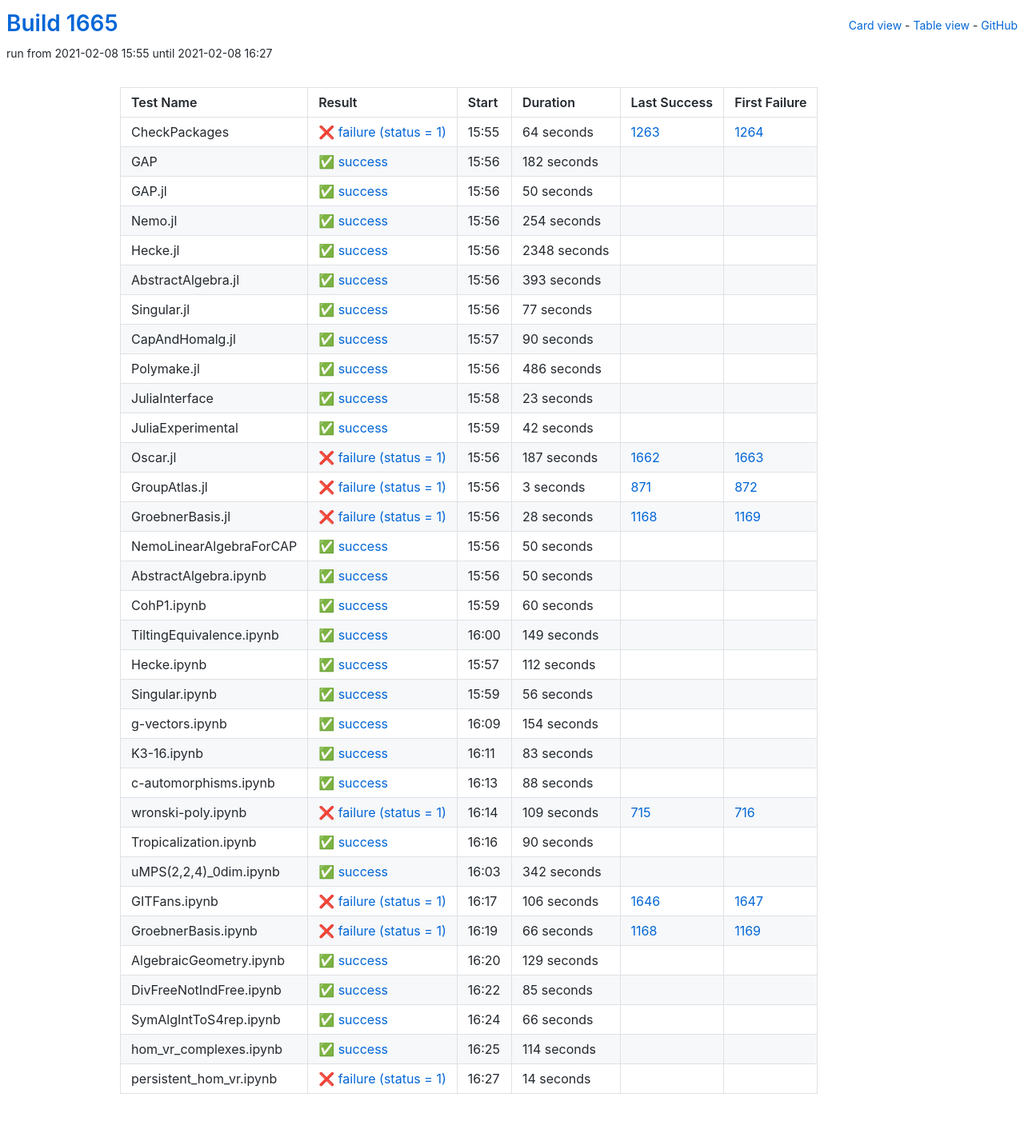
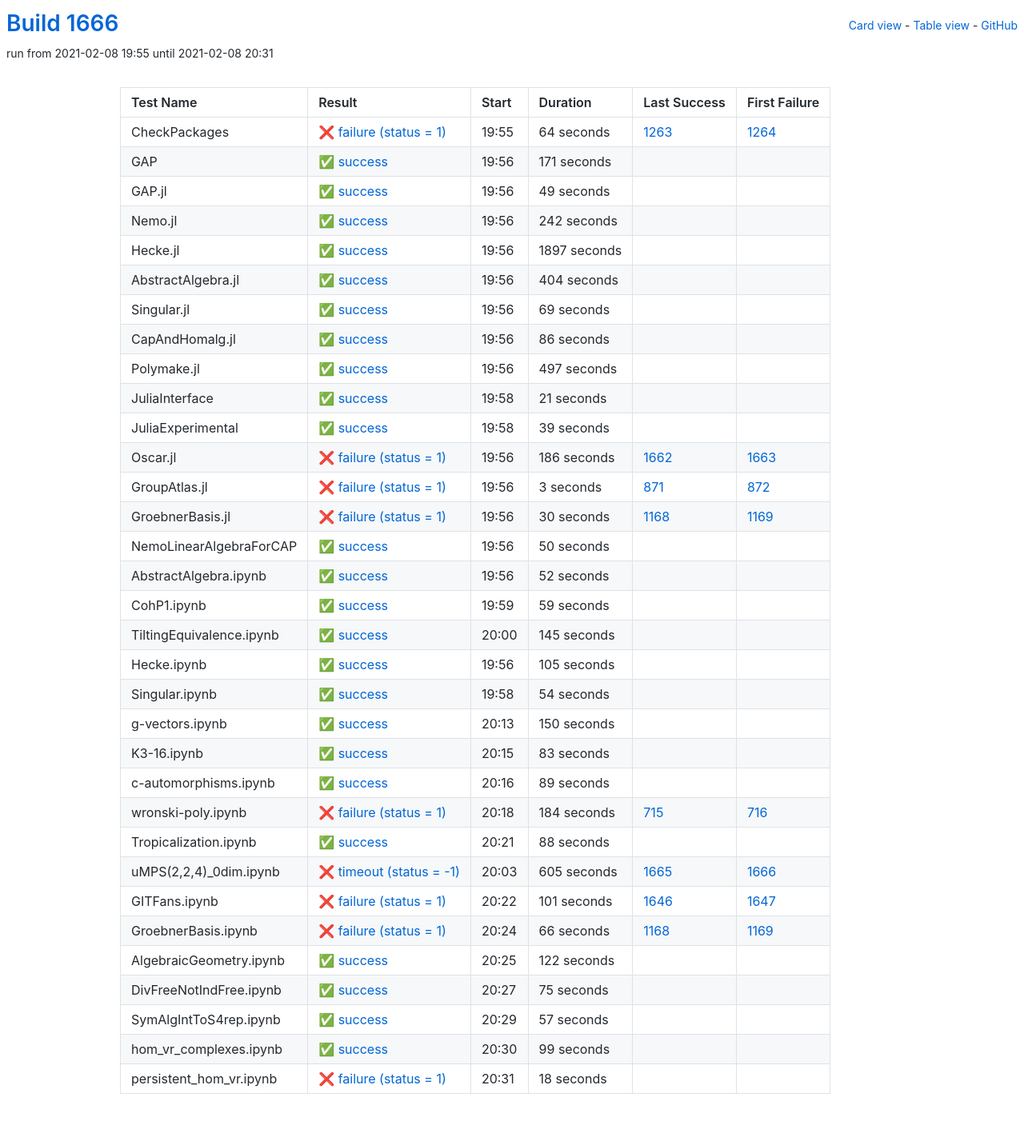
Before and after one commit to oscar-system/oscar-ci-status-stable, a Jekyll site: the page built from table.html, in a window 1280 px wide. Shown: the whole page at 80% size. Built offline with Jekyll 4.4.1, drawn with Linux system fonts in a browser that asks for light colours.

Commit message:
Build #1666

```diff
--- a/_data/ci.yml
+++ b/_data/ci.yml
@@ -1,6 +1,6 @@
 ---
-build: 1665
-build_url: https://oscarci.mathematik.uni-kl.de/job/oscar-stable/1665/
+build: 1666
+build_url: https://oscarci.mathematik.uni-kl.de/job/oscar-stable/1666/
 job: oscar-stable
 organization: oscar-system
 repo: oscar-ci-status-stable
@@ -8,8 +8,8 @@ repourl: https://github.com/oscar-system/oscar-ci-status-stable
 tests:
 - name: CheckPackages
   id: checkpackages
-  log: https://oscarci.mathematik.uni-kl.de/job/oscar-stable/1665/artifact/logs/build-1665/CheckPackages.log
-  start: 2021-02-08 15:55
+  log: https://oscarci.mathematik.uni-kl.de/job/oscar-stable/1666/artifact/logs/build-1666/CheckPackages.log
+  start: 2021-02-08 19:55
   success: false
   exitcode: 1
   status: failure
@@ -20,140 +20,140 @@ tests:
   first_failure_url: https://oscarci.mathematik.uni-kl.de/job/oscar-stable/1264/
 - name: GAP
   id: gap
-  log: https://oscarci.mathematik.uni-kl.de/job/oscar-stable/1665/artifact/logs/build-1665/GAP.log
-  start: 2021-02-08 15:56
+  log: https://oscarci.mathematik.uni-kl.de/job/oscar-stable/1666/artifact/logs/build-1666/GAP.log
+  start: 2021-02-08 19:56
   success: true
   exitcode: 0
   status: success
-  duration: 182
+  duration: 171
   last_success: false
   last_success_url:
   first_failure: false
   first_failure_url:
 - name: GAP.jl
   id: gap-jl
-  log: https://oscarci.mathematik.uni-kl.de/job/oscar-stable/1665/artifact/logs/build-1665/GAP.jl.log
-  start: 2021-02-08 15:56
+  log: https://oscarci.mathematik.uni-kl.de/job/oscar-stable/1666/artifact/logs/build-1666/GAP.jl.log
+  start: 2021-02-08 19:56
   success: true
   exitcode: 0
   status: success
-  duration: 50
+  duration: 49
   last_success: false
   last_success_url:
   first_failure: false
   first_failure_url:
 - name: Nemo.jl
   id: nemo-jl
-  log: https://oscarci.mathematik.uni-kl.de/job/oscar-stable/1665/artifact/logs/build-1665/Nemo.jl.log
-  start: 2021-02-08 15:56
+  log: https://oscarci.mathematik.uni-kl.de/job/oscar-stable/1666/artifact/logs/build-1666/Nemo.jl.log
+  start: 2021-02-08 19:56
   success: true
   exitcode: 0
   status: success
-  duration: 254
+  duration: 242
   last_success: false
   last_success_url:
   first_failure: false
   first_failure_url:
 - name: Hecke.jl
   id: hecke-jl
-  log: https://oscarci.mathematik.uni-kl.de/job/oscar-stable/1665/artifact/logs/build-1665/Hecke.jl.log
-  start: 2021-02-08 15:56
+  log: https://oscarci.mathematik.uni-kl.de/job/oscar-stable/1666/artifact/logs/build-1666/Hecke.jl.log
+  start: 2021-02-08 19:56
   success: true
   exitcode: 0
   status: success
-  duration: 2348
+  duration: 1897
   last_success: false
   last_success_url:
   first_failure: false
   first_failure_url:
 - name: AbstractAlgebra.jl
   id: abstractalgebra-jl
-  log: https://oscarci.mathematik.uni-kl.de/job/oscar-stable/1665/artifact/logs/build-1665/AbstractAlgebra.jl.log
-  start: 2021-02-08 15:56
+  log: https://oscarci.mathematik.uni-kl.de/job/oscar-stable/1666/artifact/logs/build-1666/AbstractAlgebra.jl.log
+  start: 2021-02-08 19:56
   success: true
   exitcode: 0
   status: success
-  duration: 393
+  duration: 404
   last_success: false
   last_success_url:
   first_failure: false
   first_failure_url:
 - name: Singular.jl
   id: singular-jl
-  log: https://oscarci.mathematik.uni-kl.de/job/oscar-stable/1665/artifact/logs/build-1665/Singular.jl.log
-  start: 2021-02-08 15:56
+  log: https://oscarci.mathematik.uni-kl.de/job/oscar-stable/1666/artifact/logs/build-1666/Singular.jl.log
+  start: 2021-02-08 19:56
   success: true
   exitcode: 0
   status: success
-  duration: 77
+  duration: 69
   last_success: false
   last_success_url:
   first_failure: false
   first_failure_url:
 - name: CapAndHomalg.jl
   id: capandhomalg-jl
-  log: https://oscarci.mathematik.uni-kl.de/job/oscar-stable/1665/artifact/logs/build-1665/CapAndHomalg.jl.log
-  start: 2021-02-08 15:57
+  log: https://oscarci.mathematik.uni-kl.de/job/oscar-stable/1666/artifact/logs/build-1666/CapAndHomalg.jl.log
+  start: 2021-02-08 19:56
   success: true
   exitcode: 0
   status: success
-  duration: 90
+  duration: 86
   last_success: false
   last_success_url:
   first_failure: false
   first_failure_url:
 - name: Polymake.jl
   id: polymake-jl
-  log: https://oscarci.mathematik.uni-kl.de/job/oscar-stable/1665/artifact/logs/build-1665/Polymake.jl.log
-  start: 2021-02-08 15:56
+  log: https://oscarci.mathematik.uni-kl.de/job/oscar-stable/1666/artifact/logs/build-1666/Polymake.jl.log
+  start: 2021-02-08 19:56
   success: true
   exitcode: 0
   status: success
-  duration: 486
+  duration: 497
   last_success: false
   last_success_url:
   first_failure: false
   first_failure_url:
 - name: JuliaInterface
   id: juliainterface
-  log: https://oscarci.mathematik.uni-kl.de/job/oscar-stable/1665/artifact/logs/build-1665/JuliaInterface.log
-  start: 2021-02-08 15:58
+  log: https://oscarci.mathematik.uni-kl.de/job/oscar-stable/1666/artifact/logs/build-1666/JuliaInterface.log
+  start: 2021-02-08 19:58
   success: true
   exitcode: 0
   status: success
-  duration: 23
+  duration: 21
   last_success: false
   last_success_url:
   first_failure: false
   first_failure_url:
 - name: JuliaExperimental
   id: juliaexperimental
-  log: https://oscarci.mathematik.uni-kl.de/job/oscar-stable/1665/artifact/logs/build-1665/JuliaExperimental.log
-  start: 2021-02-08 15:59
+  log: https://oscarci.mathematik.uni-kl.de/job/oscar-stable/1666/artifact/logs/build-1666/JuliaExperimental.log
+  start: 2021-02-08 19:58
   success: true
   exitcode: 0
   status: success
-  duration: 42
+  duration: 39
   last_success: false
   last_success_url:
   first_failure: false
   first_failure_url:
 - name: Oscar.jl
   id: oscar-jl
-  log: https://oscarci.mathematik.uni-kl.de/job/oscar-stable/1665/artifact/logs/build-1665/Oscar.jl.log
-  start: 2021-02-08 15:56
+  log: https://oscarci.mathematik.uni-kl.de/job/oscar-stable/1666/artifact/logs/build-1666/Oscar.jl.log
+  start: 2021-02-08 19:56
   success: false
   exitcode: 1
   status: failure
-  duration: 187
+  duration: 186
   last_success: 1662
   last_success_url: https://oscarci.mathematik.uni-kl.de/job/oscar-stable/1662/
   first_failure: 1663
   first_failure_url: https://oscarci.mathematik.uni-kl.de/job/oscar-stable/1663/
 - name: GroupAtlas.jl
   id: groupatlas-jl
-  log: https://oscarci.mathematik.uni-kl.de/job/oscar-stable/1665/artifact/logs/build-1665/GroupAtlas.jl.log
-  start: 2021-02-08 15:56
+  log: https://oscarci.mathematik.uni-kl.de/job/oscar-stable/1666/artifact/logs/build-1666/GroupAtlas.jl.log
+  start: 2021-02-08 19:56
   success: false
   exitcode: 1
   status: failure
@@ -164,20 +164,20 @@ tests:
   first_failure_url: https://oscarci.mathematik.uni-kl.de/job/oscar-stable/872/
 - name: GroebnerBasis.jl
   id: groebnerbasis-jl
-  log: https://oscarci.mathematik.uni-kl.de/job/oscar-stable/1665/artifact/logs/build-1665/GroebnerBasis.jl.log
-  start: 2021-02-08 15:56
+  log: https://oscarci.mathematik.uni-kl.de/job/oscar-stable/1666/artifact/logs/build-1666/GroebnerBasis.jl.log
+  start: 2021-02-08 19:56
   success: false
   exitcode: 1
   status: failure
-  duration: 28
+  duration: 30
   last_success: 1168
   last_success_url: https://oscarci.mathematik.uni-kl.de/job/oscar-stable/1168/
   first_failure: 1169
   first_failure_url: https://oscarci.mathematik.uni-kl.de/job/oscar-stable/1169/
 - name: NemoLinearAlgebraForCAP
   id: nemolinearalgebraforcap
-  log: https://oscarci.mathematik.uni-kl.de/job/oscar-stable/1665/artifact/logs/build-1665/NemoLinearAlgebraForCAP.log
-  start: 2021-02-08 15:56
+  log: https://oscarci.mathematik.uni-kl.de/job/oscar-stable/1666/artifact/logs/build-1666/NemoLinearAlgebraForCAP.log
+  start: 2021-02-08 19:56
   success: true
   exitcode: 0
   status: success
@@ -188,80 +188,80 @@ tests:
   first_failure_url:
 - name: AbstractAlgebra.ipynb
   id: abstractalgebra-ipynb
-  log: https://oscarci.mathematik.uni-kl.de/job/oscar-stable/1665/artifact/logs/build-1665/AbstractAlgebra.ipynb.log
-  start: 2021-02-08 15:56
+  log: https://oscarci.mathematik.uni-kl.de/job/oscar-stable/1666/artifact/logs/build-1666/AbstractAlgebra.ipynb.log
+  start: 2021-02-08 19:56
   success: true
   exitcode: 0
   status: success
-  duration: 50
+  duration: 52
   last_success: false
   last_success_url:
   first_failure: false
   first_failure_url:
 - name: CohP1.ipynb
   id: cohp1-ipynb
-  log: https://oscarci.mathematik.uni-kl.de/job/oscar-stable/1665/artifact/logs/build-1665/CohP1.ipynb.log
-  start: 2021-02-08 15:59
+  log: https://oscarci.mathematik.uni-kl.de/job/oscar-stable/1666/artifact/logs/build-1666/CohP1.ipynb.log
+  start: 2021-02-08 19:59
   success: true
   exitcode: 0
   status: success
-  duration: 60
+  duration: 59
   last_success: false
   last_success_url:
   first_failure: false
   first_failure_url:
 - name: TiltingEquivalence.ipynb
   id: tiltingequivalence-ipynb
-  log: https://oscarci.mathematik.uni-kl.de/job/oscar-stable/1665/artifact/logs/build-1665/TiltingEquivalence.ipynb.log
-  start: 2021-02-08 16:00
+  log: https://oscarci.mathematik.uni-kl.de/job/oscar-stable/1666/artifact/logs/build-1666/TiltingEquivalence.ipynb.log
+  start: 2021-02-08 20:00
   success: true
   exitcode: 0
   status: success
-  duration: 149
+  duration: 145
   last_success: false
   last_success_url:
   first_failure: false
   first_failure_url:
 - name: Hecke.ipynb
   id: hecke-ipynb
-  log: https://oscarci.mathematik.uni-kl.de/job/oscar-stable/1665/artifact/logs/build-1665/Hecke.ipynb.log
-  start: 2021-02-08 15:57
+  log: https://oscarci.mathematik.uni-kl.de/job/oscar-stable/1666/artifact/logs/build-1666/Hecke.ipynb.log
+  start: 2021-02-08 19:56
   success: true
   exitcode: 0
   status: success
-  duration: 112
+  duration: 105
   last_success: false
   last_success_url:
   first_failure: false
   first_failure_url:
 - name: Singular.ipynb
   id: singular-ipynb
-  log: https://oscarci.mathematik.uni-kl.de/job/oscar-stable/1665/artifact/logs/build-1665/Singular.ipynb.log
-  start: 2021-02-08 15:59
+  log: https://oscarci.mathematik.uni-kl.de/job/oscar-stable/1666/artifact/logs/build-1666/Singular.ipynb.log
+  start: 2021-02-08 19:58
   success: true
   exitcode: 0
   status: success
-  duration: 56
+  duration: 54
   last_success: false
   last_success_url:
   first_failure: false
   first_failure_url:
 - name: g-vectors.ipynb
   id: g-vectors-ipynb
-  log: https://oscarci.mathematik.uni-kl.de/job/oscar-stable/1665/artifact/logs/build-1665/g-vectors.ipynb.log
-  start: 2021-02-08 16:09
+  log: https://oscarci.mathematik.uni-kl.de/job/oscar-stable/1666/artifact/logs/build-1666/g-vectors.ipynb.log
+  start: 2021-02-08 20:13
   success: true
   exitcode: 0
   status: success
-  duration: 154
+  duration: 150
   last_success: false
   last_success_url:
   first_failure: false
   first_failure_url:
 - name: K3-16.ipynb
   id: k3-16-ipynb
-  log: https://oscarci.mathematik.uni-kl.de/job/oscar-stable/1665/artifact/logs/build-1665/K3-16.ipynb.log
-  start: 2021-02-08 16:11
+  log: https://oscarci.mathematik.uni-kl.de/job/oscar-stable/1666/artifact/logs/build-1666/K3-16.ipynb.log
+  start: 2021-02-08 20:15
   success: true
   exitcode: 0
   status: success
@@ -272,8 +272,32 @@ tests:
   first_failure_url:
 - name: c-automorphisms.ipynb
   id: c-automorphisms-ipynb
-  log: https://oscarci.mathematik.uni-kl.de/job/oscar-stable/1665/artifact/logs/build-1665/c-automorphisms.ipynb.log
-  start: 2021-02-08 16:13
+  log: https://oscarci.mathematik.uni-kl.de/job/oscar-stable/1666/artifact/logs/build-1666/c-automorphisms.ipynb.log
+  start: 2021-02-08 20:16
+  success: true
+  exitcode: 0
+  status: success
+  duration: 89
+  last_success: false
+  last_success_url:
+  first_failure: false
+  first_failure_url:
+- name: wronski-poly.ipynb
+  id: wronski-poly-ipynb
+  log: https://oscarci.mathematik.uni-kl.de/job/oscar-stable/1666/artifact/logs/build-1666/wronski-poly.ipynb.log
+  start: 2021-02-08 20:18
+  success: false
+  exitcode: 1
+  status: failure
+  duration: 184
+  last_success: 715
+  last_success_url: https://oscarci.mathematik.uni-kl.de/job/oscar-stable/715/
+  first_failure: 716
+  first_failure_url: https://oscarci.mathematik.uni-kl.de/job/oscar-stable/716/
+- name: Tropicalization.ipynb
+  id: tropicalization-ipynb
+  log: https://oscarci.mathematik.uni-kl.de/job/oscar-stable/1666/artifact/logs/build-1666/Tropicalization.ipynb.log
+  start: 2021-02-08 20:21
   success: true
   exitcode: 0
   status: success
@@ -282,58 +306,34 @@ tests:
   last_success_url:
   first_failure: false
   first_failure_url:
-- name: wronski-poly.ipynb
-  id: wronski-poly-ipynb
-  log: https://oscarci.mathematik.uni-kl.de/job/oscar-stable/1665/artifact/logs/build-1665/wronski-poly.ipynb.log
-  start: 2021-02-08 16:14
+- name: uMPS(2,2,4)_0dim.ipynb
+  id: umps-2-2-4-0dim-ipynb
+  log: https://oscarci.mathematik.uni-kl.de/job/oscar-stable/1666/artifact/logs/build-1666/uMPS-2-2-4-_0dim.ipynb.log
+  start: 2021-02-08 20:03
+  success: false
+  exitcode: -1
+  status: timeout
+  duration: 605
+  last_success: 1665
+  last_success_url: https://oscarci.mathematik.uni-kl.de/job/oscar-stable/1665/
+  first_failure: 1666
+  first_failure_url: https://oscarci.mathematik.uni-kl.de/job/oscar-stable/1666/
+- name: GITFans.ipynb
+  id: gitfans-ipynb
+  log: https://oscarci.mathematik.uni-kl.de/job/oscar-stable/1666/artifact/logs/build-1666/GITFans.ipynb.log
+  start: 2021-02-08 20:22
   success: false
   exitcode: 1
   status: failure
-  duration: 109
-  last_success: 715
-  last_success_url: https://oscarci.mathematik.uni-kl.de/job/oscar-stable/715/
-  first_failure: 716
-  first_failure_url: https://oscarci.mathematik.uni-kl.de/job/oscar-stable/716/
-- name: Tropicalization.ipynb
-  id: tropicalization-ipynb
-  log: https://oscarci.mathematik.uni-kl.de/job/oscar-stable/1665/artifact/logs/build-1665/Tropicalization.ipynb.log
-  start: 2021-02-08 16:16
-  success: true
-  exitcode: 0
-  status: success
-  duration: 90
-  last_success: false
-  last_success_url:
-  first_failure: false
-  first_failure_url:
-- name: uMPS(2,2,4)_0dim.ipynb
-  id: umps-2-2-4-0dim-ipynb
-  log: https://oscarci.mathematik.uni-kl.de/job/oscar-stable/1665/artifact/logs/build-1665/uMPS-2-2-4-_0dim.ipynb.log
-  start: 2021-02-08 16:03
-  success: true
-  exitcode: 0
-  status: success
-  duration: 342
-  last_success: false
-  last_success_url:
-  first_failure: false
-  first_failure_url:
-- name: GITFans.ipynb
-  id: gitfans-ipynb
-  log: https://oscarci.mathematik.uni-kl.de/job/oscar-stable/1665/artifact/logs/build-1665/GITFans.ipynb.log
-  start: 2021-02-08 16:17
-  success: false
-  exitcode: 1
-  status: failure
-  duration: 106
+  duration: 101
   last_success: 1646
   last_success_url: https://oscarci.mathematik.uni-kl.de/job/oscar-stable/1646/
   first_failure: 1647
   first_failure_url: https://oscarci.mathematik.uni-kl.de/job/oscar-stable/1647/
 - name: GroebnerBasis.ipynb
   id: groebnerbasis-ipynb
-  log: https://oscarci.mathematik.uni-kl.de/job/oscar-stable/1665/artifact/logs/build-1665/GroebnerBasis.ipynb.log
-  start: 2021-02-08 16:19
+  log: https://oscarci.mathematik.uni-kl.de/job/oscar-stable/1666/artifact/logs/build-1666/GroebnerBasis.ipynb.log
+  start: 2021-02-08 20:24
   success: false
   exitcode: 1
   status: failure
@@ -344,60 +344,60 @@ tests:
   first_failure_url: https://oscarci.mathematik.uni-kl.de/job/oscar-stable/1169/
 - name: AlgebraicGeometry.ipynb
   id: algebraicgeometry-ipynb
-  log: https://oscarci.mathematik.uni-kl.de/job/oscar-stable/1665/artifact/logs/build-1665/AlgebraicGeometry.ipynb.log
-  start: 2021-02-08 16:20
+  log: https://oscarci.mathematik.uni-kl.de/job/oscar-stable/1666/artifact/logs/build-1666/AlgebraicGeometry.ipynb.log
+  start: 2021-02-08 20:25
   success: true
   exitcode: 0
   status: success
-  duration: 129
+  duration: 122
   last_success: false
   last_success_url:
   first_failure: false
   first_failure_url:
 - name: DivFreeNotIndFree.ipynb
   id: divfreenotindfree-ipynb
-  log: https://oscarci.mathematik.uni-kl.de/job/oscar-stable/1665/artifact/logs/build-1665/DivFreeNotIndFree.ipynb.log
-  start: 2021-02-08 16:22
+  log: https://oscarci.mathematik.uni-kl.de/job/oscar-stable/1666/artifact/logs/build-1666/DivFreeNotIndFree.ipynb.log
+  start: 2021-02-08 20:27
   success: true
   exitcode: 0
   status: success
-  duration: 85
+  duration: 75
   last_success: false
   last_success_url:
   first_failure: false
   first_failure_url:
 - name: SymAlgIntToS4rep.ipynb
   id: symalginttos4rep-ipynb
-  log: https://oscarci.mathematik.uni-kl.de/job/oscar-stable/1665/artifact/logs/build-1665/SymAlgIntToS4rep.ipynb.log
-  start: 2021-02-08 16:24
+  log: https://oscarci.mathematik.uni-kl.de/job/oscar-stable/1666/artifact/logs/build-1666/SymAlgIntToS4rep.ipynb.log
+  start: 2021-02-08 20:29
   success: true
   exitcode: 0
   status: success
-  duration: 66
+  duration: 57
   last_success: false
   last_success_url:
   first_failure: false
   first_failure_url:
 - name: hom_vr_complexes.ipynb
   id: hom-vr-complexes-ipynb
-  log: https://oscarci.mathematik.uni-kl.de/job/oscar-stable/1665/artifact/logs/build-1665/hom_vr_complexes.ipynb.log
-  start: 2021-02-08 16:25
+  log: https://oscarci.mathematik.uni-kl.de/job/oscar-stable/1666/artifact/logs/build-1666/hom_vr_complexes.ipynb.log
+  start: 2021-02-08 20:30
   success: true
   exitcode: 0
   status: success
-  duration: 114
+  duration: 99
   last_success: false
   last_success_url:
   first_failure: false
   first_failure_url:
 - name: persistent_hom_vr.ipynb
   id: persistent-hom-vr-ipynb
-  log: https://oscarci.mathematik.uni-kl.de/job/oscar-stable/1665/artifact/logs/build-1665/persistent_hom_vr.ipynb.log
-  start: 2021-02-08 16:27
+  log: https://oscarci.mathematik.uni-kl.de/job/oscar-stable/1666/artifact/logs/build-1666/persistent_hom_vr.ipynb.log
+  start: 2021-02-08 20:31
   success: false
   exitcode: 1
   status: failure
-  duration: 14
+  duration: 18
   last_success: false
   last_success_url:
   first_failure: false
```
Also changed, not shown: README.md.
